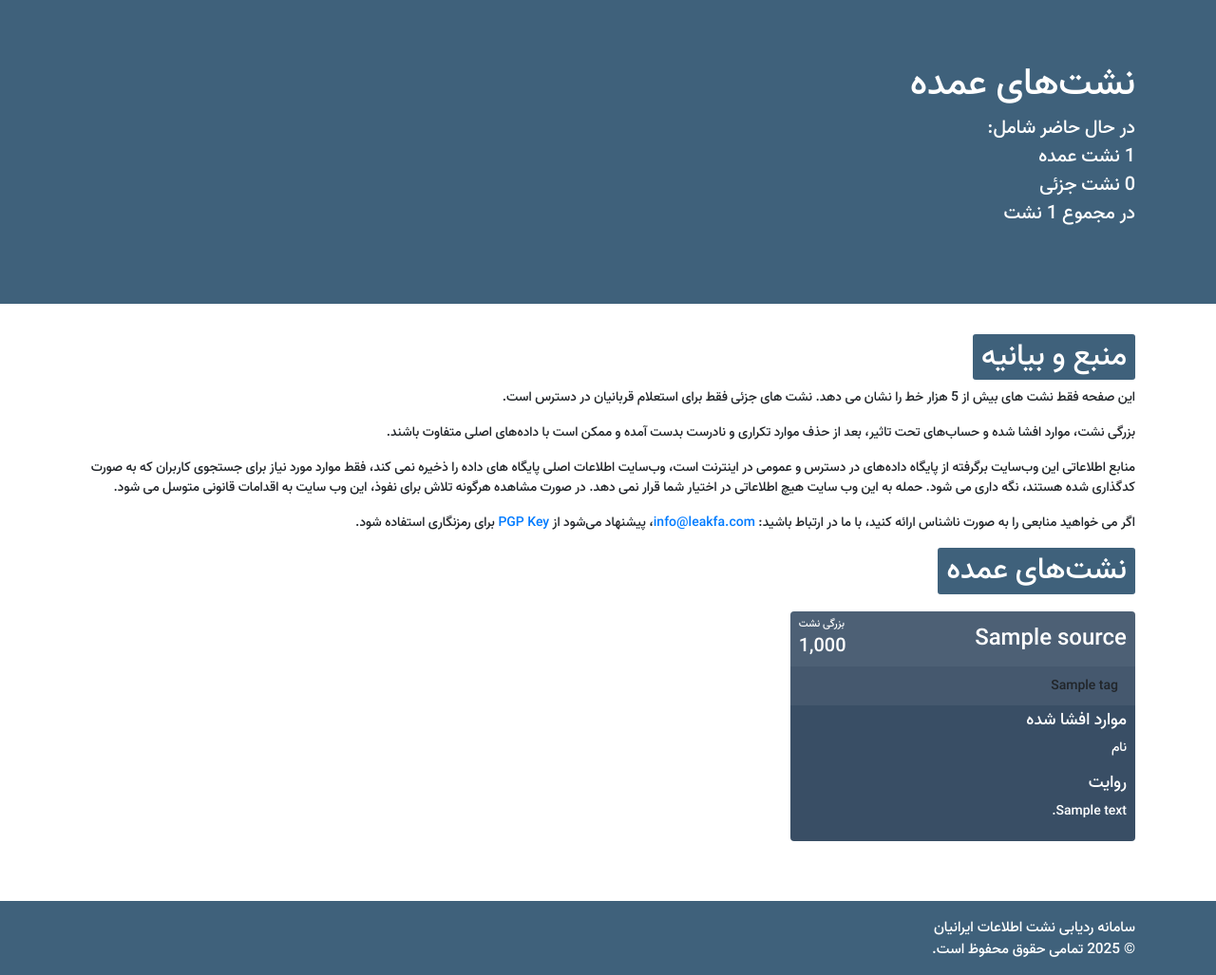
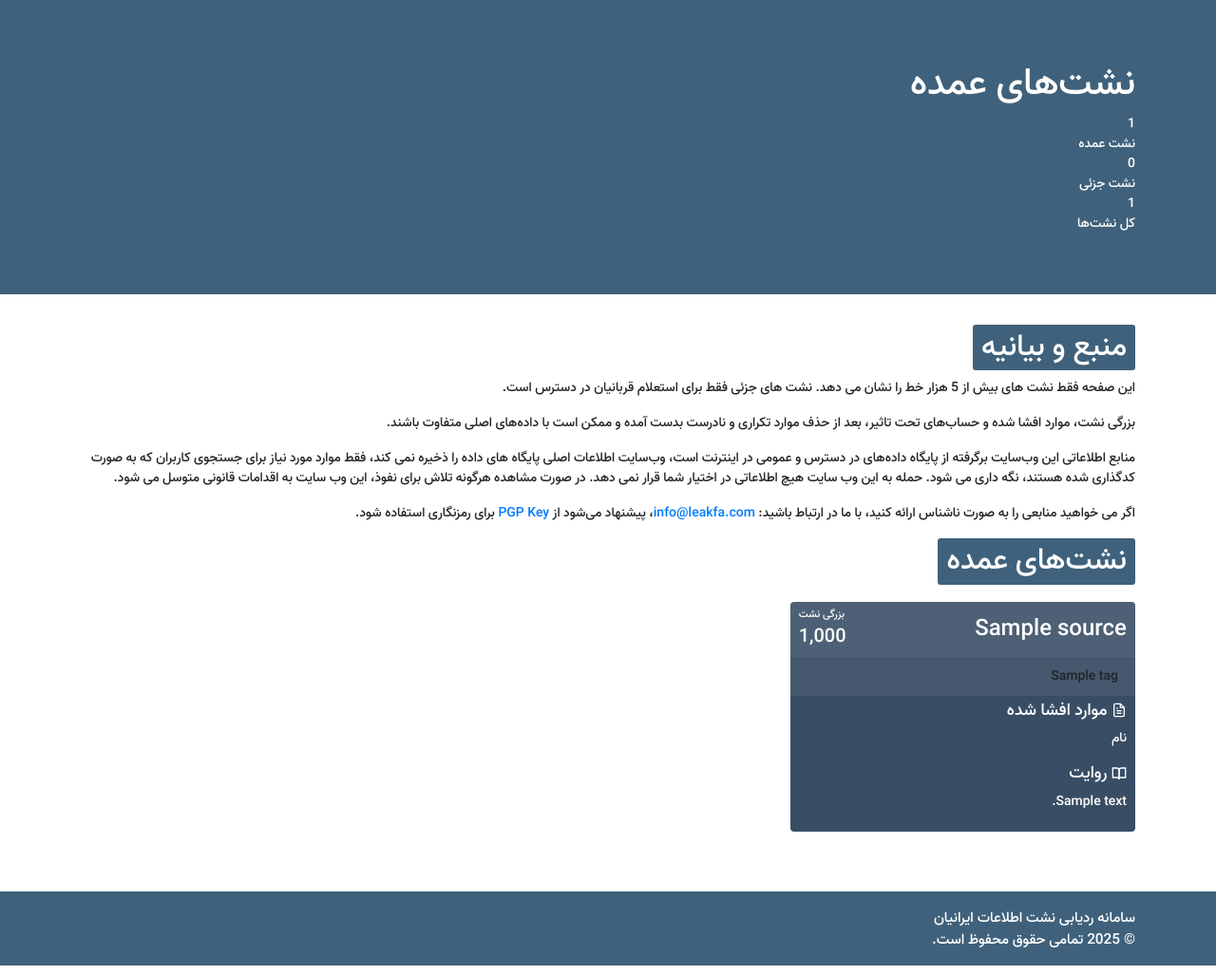
Before and after one commit to Leakfarsi/Leakfa.com, a PHP site: page /leaks.php in a window 1280 px wide. Shown: the part 56-1083 px from the top of the page at 95% size. Run offline with PHP 8.4, Linux system fonts and the light colour scheme; data comes from the database, SQL or seed files in the repository; tables that the repository leaves empty hold one stand-in row (values such as "Sample post"); some libraries are stand-ins or nearby versions.

Commit message:
Update leaks.php
Improved stat grid
Added anchor links

```diff
--- a/leaks.php
+++ b/leaks.php
@@ -6,11 +6,20 @@
 	<header class="jumbotron jumbotron-fluid">
 		<div class="container">
 			<h1><?= $title ?></h1>
-			<p class="lead">در حال حاضر شامل:<br />
-				<?= get_breach_type_count(1) ?> نشت عمده<br />
-				<?= get_breach_type_count(0) ?> نشت جزئی<br />
-				در مجموع <?= get_breach_type_count(0) + get_breach_type_count(1) ?> نشت
-			</p>
+            <div class="stats-grid">
+                <div class="stat-item">
+                    <div class="stat-number"><?= get_breach_type_count(1) ?></div>
+                    <div class="stat-label">نشت عمده</div>
+                </div>
+                <div class="stat-item">
+                    <div class="stat-number"><?= get_breach_type_count(0) ?></div>
+                    <div class="stat-label">نشت جزئی</div>
+                </div>
+                <div class="stat-item">
+                    <div class="stat-number"><?= get_breach_type_count(0) + get_breach_type_count(1) ?></div>
+                    <div class="stat-label">کل نشت‌ها</div>
+                </div>
+            </div>
 		</div>
 	</header>
 
@@ -25,7 +34,7 @@
 			<?php foreach (get_major_breaches() as $_ => $val) { ?>
 				<div class="breach">
 					<div class="header">
-						<div class="title" id="<?= $val['anchor'] ?>"><?= $val['name'] ?></div>
+                    	<div class="title" id="<?= $val['anchor'] ?>" data-clipboard-text="<?= $val['anchor'] ?>"><?= $val['name'] ?></div>
 						<div class="magnitude">
 							<div>بزرگی نشت</div>
 							<div><?= number_format($val['round_k'] * 1000) ?></div>
@@ -39,9 +48,24 @@
 						</div>
 					<?php } ?>
 					<div class="content">
-						<h4>موارد افشا شده</h4>
+						<h4>
+                                <svg width="16" height="16" viewBox="0 0 24 24" fill="none" stroke="currentColor" stroke-width="2">
+                                    <path d="M14 2H6a2 2 0 0 0-2 2v16a2 2 0 0 0 2 2h12a2 2 0 0 0 2-2V8z"></path>
+                                    <polyline points="14,2 14,8 20,8"></polyline>
+                                    <line x1="16" y1="13" x2="8" y2="13"></line>
+                                    <line x1="16" y1="17" x2="8" y2="17"></line>
+                                    <polyline points="10,9 9,9 8,9"></polyline>
+                                </svg>
+                                موارد افشا شده
+                            </h4>
 						<p><?= join('، ', get_leaked_items($val['id'])) ?></p>
-						<h4>روایت</h4>
+						<h4>
+                                <svg width="16" height="16" viewBox="0 0 24 24" fill="none" stroke="currentColor" stroke-width="2">
+                                    <path d="M2 3h6a4 4 0 0 1 4 4v14a3 3 0 0 0-3-3H2z"></path>
+                                    <path d="M22 3h-6a4 4 0 0 0-4 4v14a3 3 0 0 1 3-3h7z"></path>
+                                </svg>
+                                روایت
+                            </h4>
 						<p><?= $val['description'] ?></p>
 					</div>
 				</div>
@@ -51,6 +75,7 @@
 <script>
     const tag_details = <?= json_encode(get_tag_details()) ?>;
 
+    // Click event for tag buttons
     $(`[data-tag-id]`).click(function() {
         let tagId = $(this).attr(`data-tag-id`);
         let tag_detail = tag_details.filter(x => x.id == tagId)[0];
@@ -61,6 +86,26 @@
             confirmButtonText: 'باشه!'
         });
     });
+
+    // Click event for anchor links (title)
+    $(`.title`).click(function() {
+        var anchorLink = $(this).attr('id');
+        var url = window.location.origin + window.location.pathname + "#" + anchorLink;
+
+        var tempInput = document.createElement("input");
+        tempInput.value = url;
+        document.body.appendChild(tempInput);
+        tempInput.select();
+        document.execCommand('copy');
+        document.body.removeChild(tempInput);
+
+        Swal.fire({
+            type: 'success',
+            title: 'آدرس کپی شد!',
+            text: 'آدرس روایت این نشت در کلیپ‌بورد شما کپی شد.',
+            confirmButtonText: 'باشه!'
+        });
+    });
 </script>
 
 <?php require 'src/footer.php'; ?>
```
Lines whose indentation alone changed are shown as unchanged.
